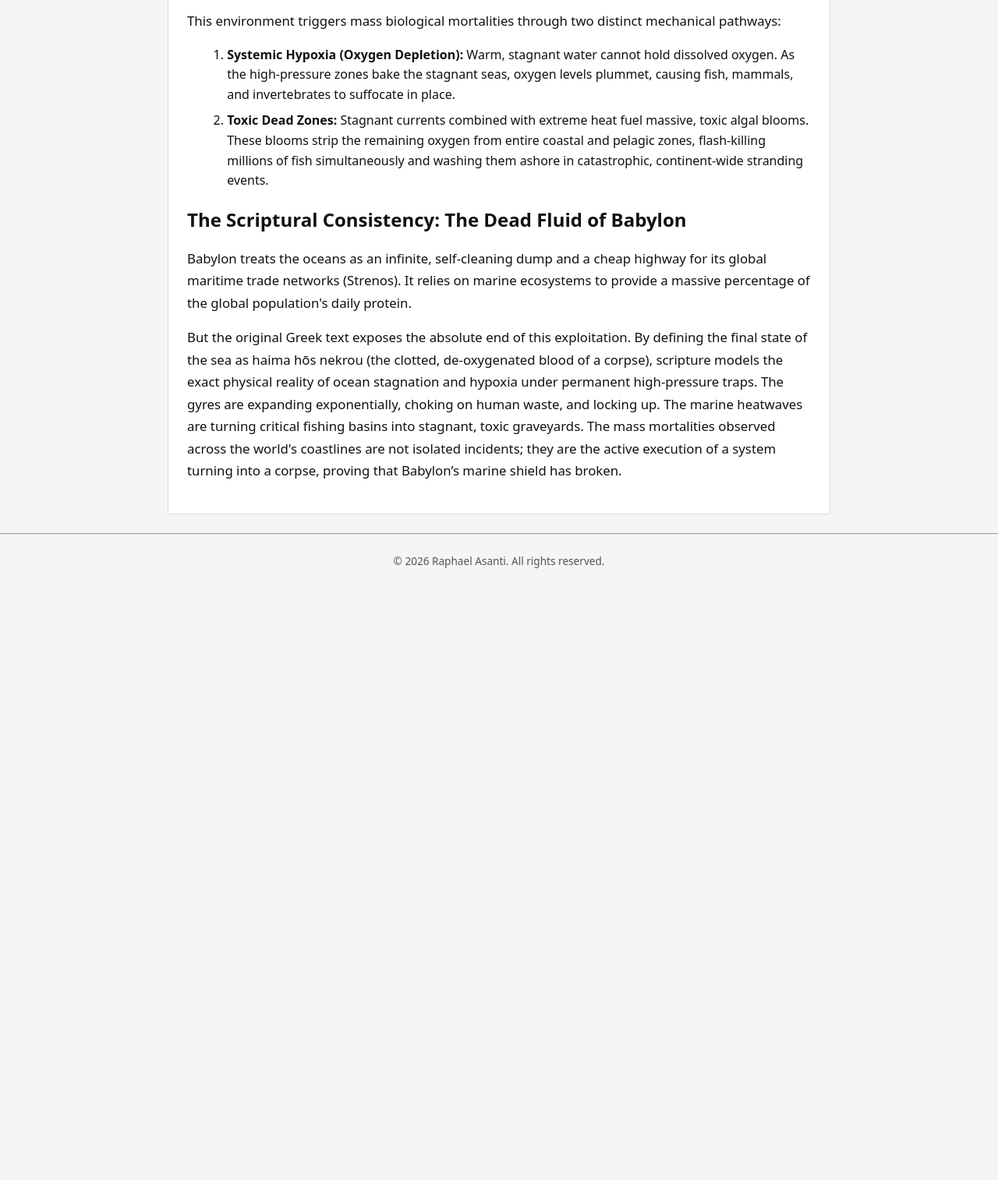
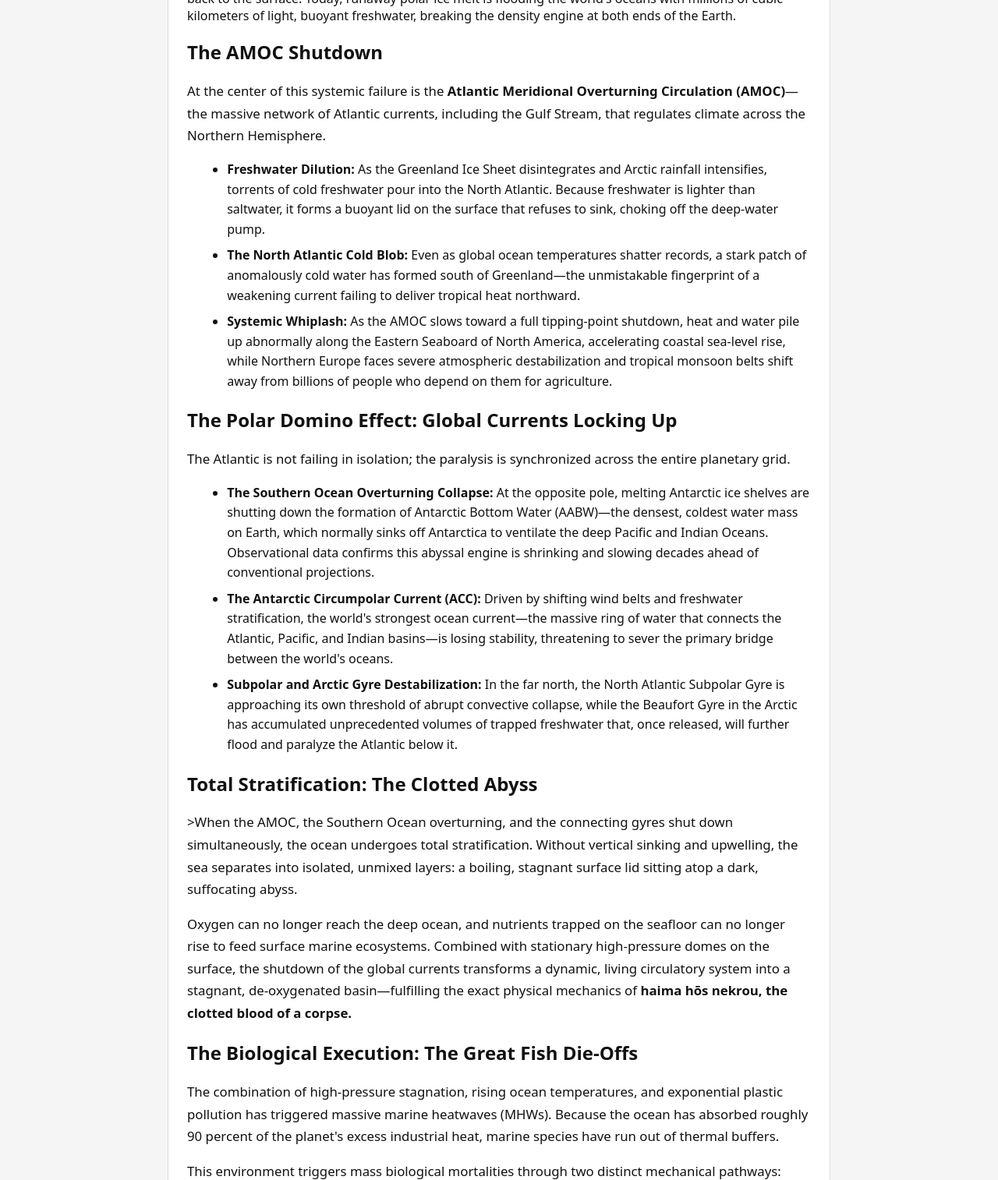
Before and after one commit to RaphaelAsanti/global-warming-destruction-of-babylon, a plain HTML site: page chapter6_stagnant-seas.html in a window 1280 px wide. Shown: the part 2530-4044 px from the top of the page at 78% size. Before the commit the page ends 3275 px from the top, so only its background shows below. Drawn offline with Linux system fonts and the light colour scheme.

Commit message:
Expand discussion on global ocean current failures
Added a detailed section on the collapse of the global conveyor belt, discussing the implications of the AMOC shutdown and its effects on ocean circulation and marine ecosystems.

```diff
--- a/chapter6_stagnant-seas.html
+++ b/chapter6_stagnant-seas.html
@@ -210,6 +210,42 @@
   </ul>
 
     </p>
+
+The Collapse of the Global Conveyor: The Great Current Shutdown
+
+Surface stagnation under permanent high-pressure domes is only half of the mechanical failure. Beneath the waves, the planet's deep-ocean circulatory system—the global thermohaline conveyor belt—is actively grinding to a halt.
+
+For millennia, the Earth's oceans breathed through a continuous vertical pump. Warm, salty surface currents flowed toward the poles, cooled, became dense, and plunged miles into the abyss. That sinking water drove a planetary circulation loop that distributed heat, carried oxygen to the seafloor, and pushed vital nutrients back to the surface. Today, runaway polar ice melt is flooding the world's oceans with millions of cubic kilometers of light, buoyant freshwater, breaking the density engine at both ends of the Earth.
+
+<h2>The AMOC Shutdown</h2>
+<p>
+At the center of this systemic failure is the <b>Atlantic Meridional Overturning Circulation (AMOC)</b>—the massive network of Atlantic currents, including the Gulf Stream, that regulates climate across the Northern Hemisphere.
+<ul>
+<li><b>Freshwater Dilution:</b> As the Greenland Ice Sheet disintegrates and Arctic rainfall intensifies, torrents of cold freshwater pour into the North Atlantic. Because freshwater is lighter than saltwater, it forms a buoyant lid on the surface that refuses to sink, choking off the deep-water pump.</li>
+<li><b>The North Atlantic Cold Blob:</b> Even as global ocean temperatures shatter records, a stark patch of anomalously cold water has formed south of Greenland—the unmistakable fingerprint of a weakening current failing to deliver tropical heat northward.</li>
+<li><b>Systemic Whiplash:</b> As the AMOC slows toward a full tipping-point shutdown, heat and water pile up abnormally along the Eastern Seaboard of North America, accelerating coastal sea-level rise, while Northern Europe faces severe atmospheric destabilization and tropical monsoon belts shift away from billions of people who depend on them for agriculture.</li>
+</ul>
+  </p>
+<h2>The Polar Domino Effect: Global Currents Locking Up</h2>
+
+<p>The Atlantic is not failing in isolation; the paralysis is synchronized across the entire planetary grid.
+
+<ul>
+<li><b>The Southern Ocean Overturning Collapse:</b> At the opposite pole, melting Antarctic ice shelves are shutting down the formation of Antarctic Bottom Water (AABW)—the densest, coldest water mass on Earth, which normally sinks off Antarctica to ventilate the deep Pacific and Indian Oceans. Observational data confirms this abyssal engine is shrinking and slowing decades ahead of conventional projections.</li>
+
+<li><b>The Antarctic Circumpolar Current (ACC):</b> Driven by shifting wind belts and freshwater stratification, the world's strongest ocean current—the massive ring of water that connects the Atlantic, Pacific, and Indian basins—is losing stability, threatening to sever the primary bridge between the world's oceans.</li>
+
+<li><b>Subpolar and Arctic Gyre Destabilization:</b> In the far north, the North Atlantic Subpolar Gyre is approaching its own threshold of abrupt convective collapse, while the Beaufort Gyre in the Arctic has accumulated unprecedented volumes of trapped freshwater that, once released, will further flood and paralyze the Atlantic below it.</li>
+</ul>
+  </p>
+<h2>Total Stratification: The Clotted Abyss</h2>
+
+<p>>When the AMOC, the Southern Ocean overturning, and the connecting gyres shut down simultaneously, the ocean undergoes total stratification. Without vertical sinking and upwelling, the sea separates into isolated, unmixed layers: a boiling, stagnant surface lid sitting atop a dark, suffocating abyss.</p>
+
+  <p>Oxygen can no longer reach the deep ocean, and nutrients trapped on the seafloor can no longer rise to feed surface marine ecosystems. Combined with stationary high-pressure domes on the surface, the shutdown of the global currents transforms a dynamic, living circulatory system into a stagnant, de-oxygenated basin—fulfilling the exact physical mechanics of <b>haima hōs nekrou, the clotted blood of a corpse.</b></p>
+
+
+
 <h2>The Biological Execution: The Great Fish Die-Offs</h2>
 <p>
   The combination of high-pressure stagnation, rising ocean temperatures, and
```
